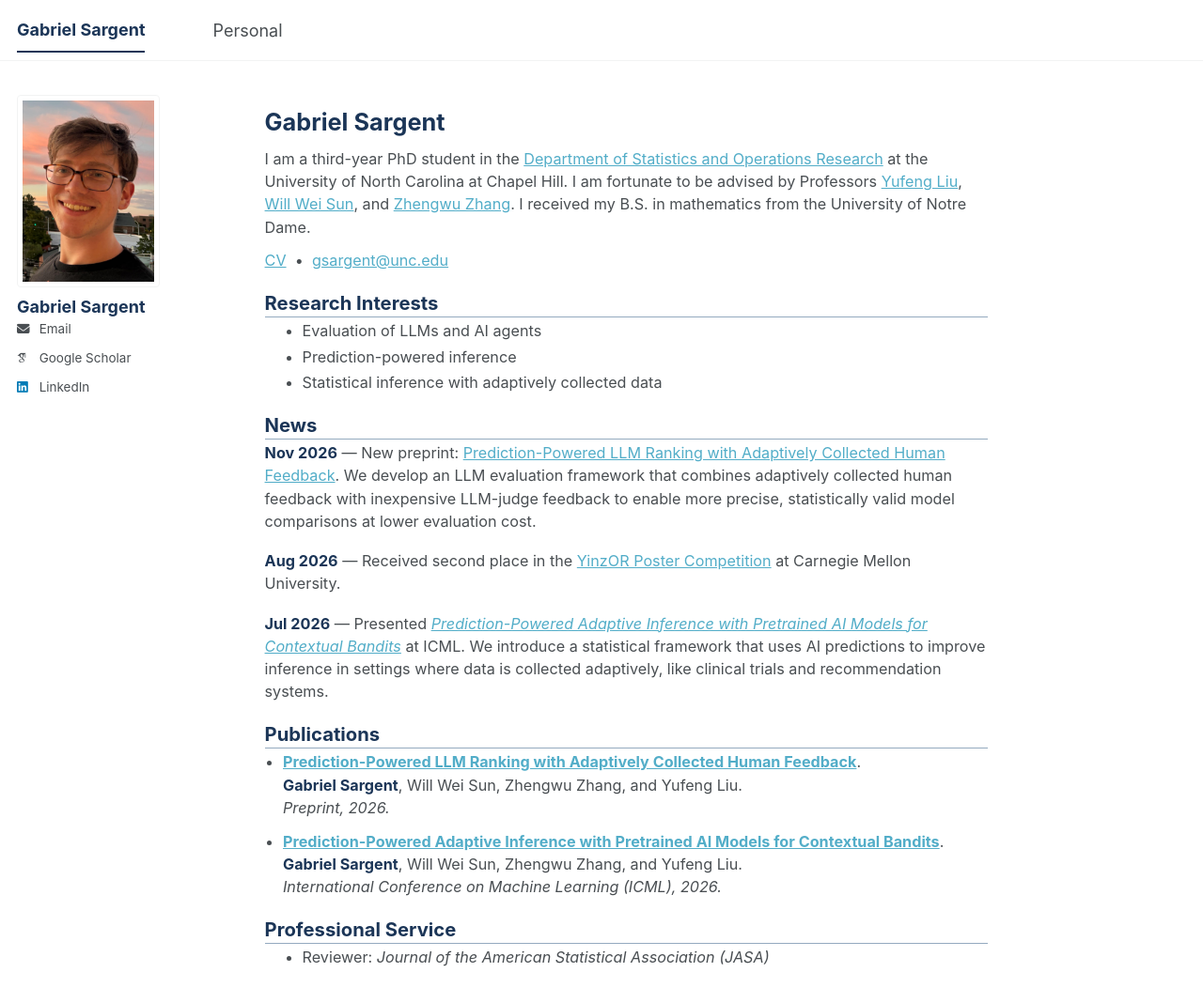
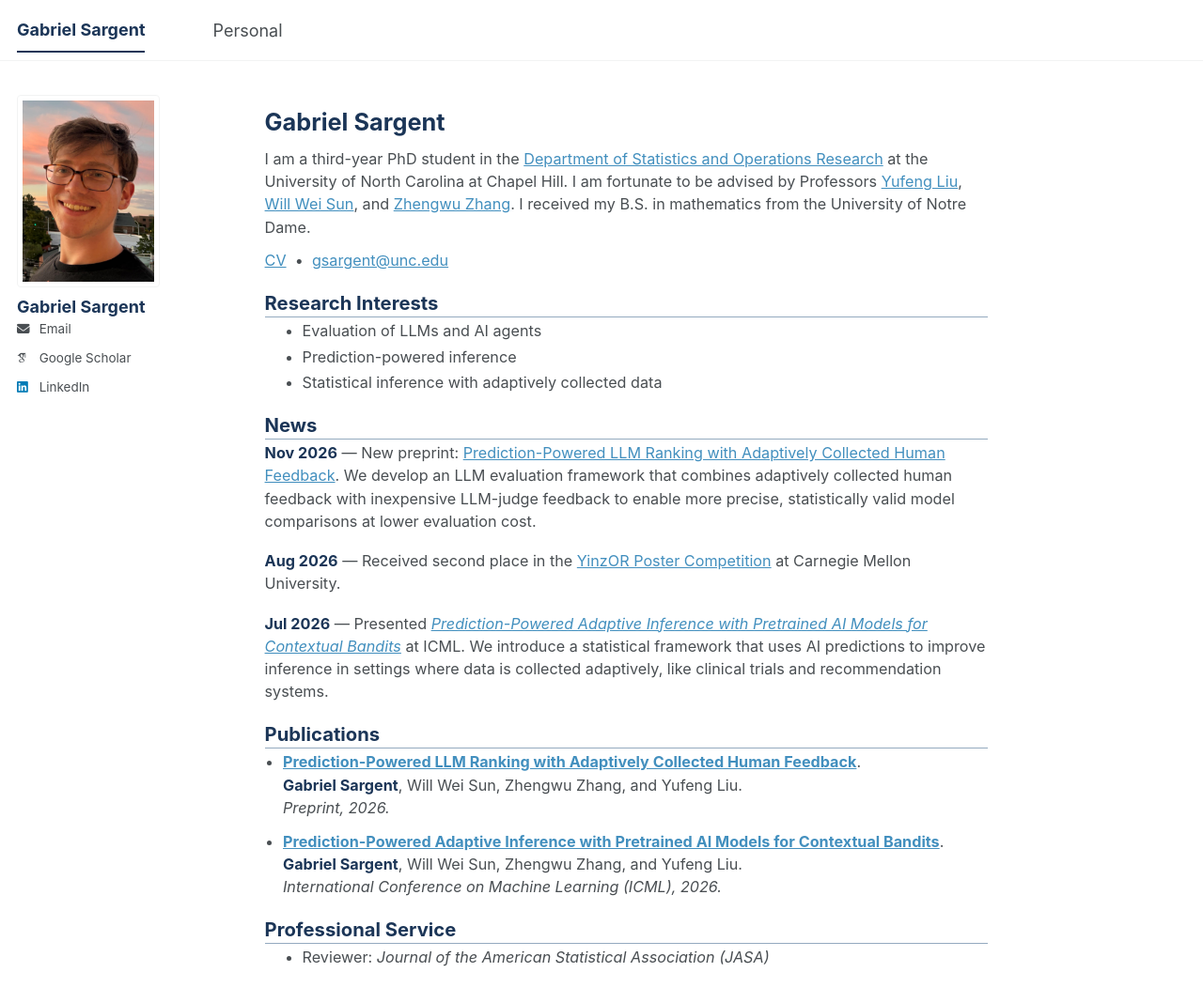
Before and after one commit to GabrielSargent/GabrielSargent.github.io, a Jekyll site: the page built from _pages/about.md, in a window 1280 px wide and 1068 px high. Shown: the whole window at 94% size. Built offline with Jekyll 4.4.1, drawn with Linux system fonts in a browser that asks for light colours; some web fonts are replaced; a script bundle is joined from its source files by our own code; library files that are not in the unit come from our copies.

Commit message:
Warm link blue slightly across light theme

```diff
--- a/_sass/theme/_default_light.scss
+++ b/_sass/theme/_default_light.scss
@@ -36,9 +36,9 @@ $sidebar-screen-min-width   : 1024px;
     --global-code-background-color      : #fafafa;
     --global-code-text-color            : #{$darker-gray};
     --global-fig-caption-color          : mix(#fff,  #{$dark-gray}, 25%);
-    --global-link-color                 : #52adc8;
-    --global-link-color-hover           : mix(#000, #2f7f93, 25%);
-    --global-link-color-visited         : mix(#fff, #2f7f93, 25%);
+    --global-link-color                 : #428fbe;
+    --global-link-color-hover           : mix(#000, #347da9, 25%);
+    --global-link-color-visited         : mix(#fff, #347da9, 25%);
     --global-masthead-link-color        : #{$dark-gray};
     --global-masthead-link-color-hover  : mix(#000, #{$gray}, 25%);
     --global-text-color                 : #{$dark-gray};
```
